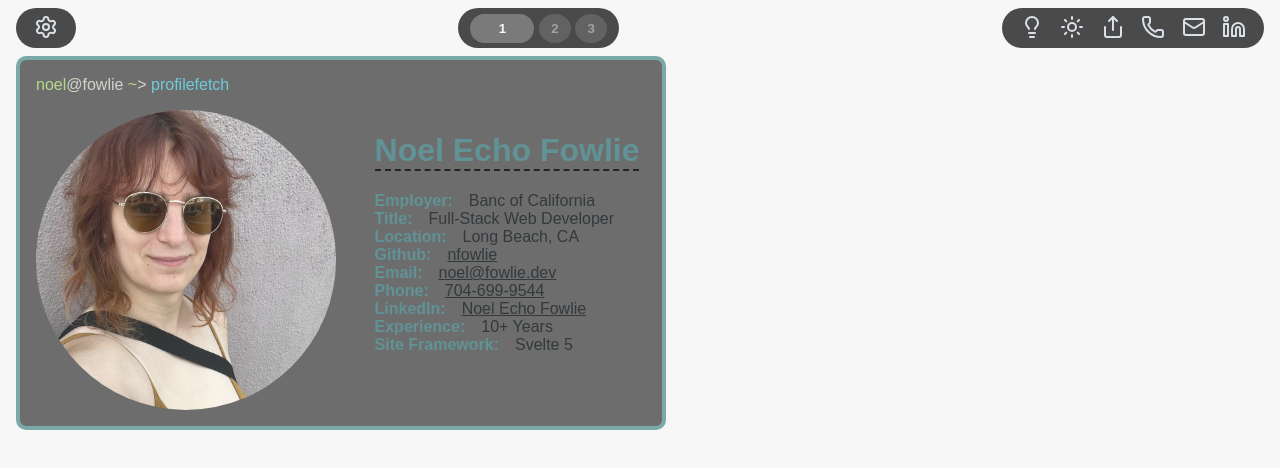
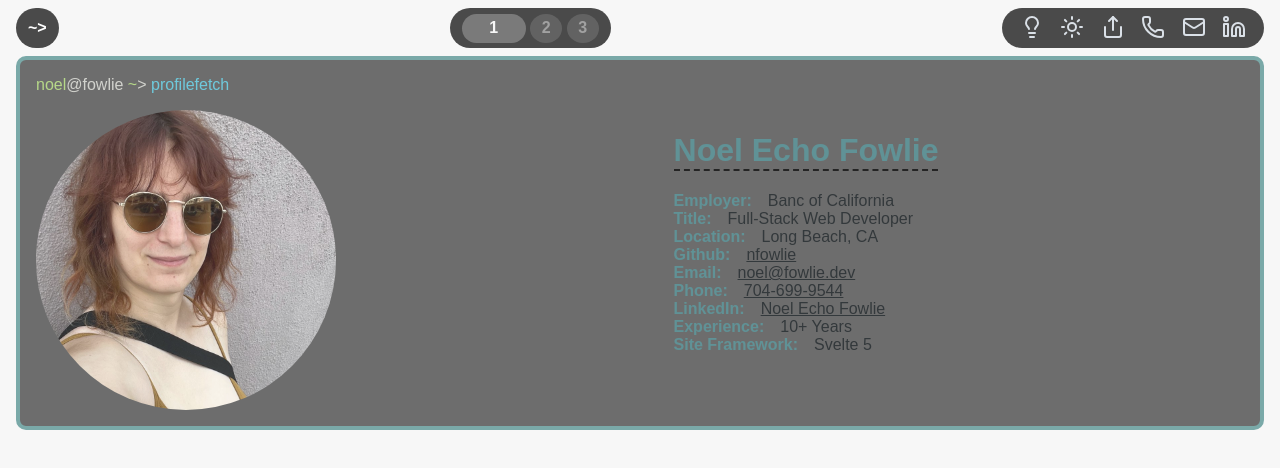
Before and after one commit to nfowlie/personal-site-svelte, a SvelteKit app: page / in a window 1280 px wide. Shown: the top 468 px of the page. Built offline with nearby package versions, Linux system fonts and the light colour scheme.

Commit message:
Moved to an Application wrapper structure. Application names are now in the status menu.

```diff
--- /dev/null
+++ b/src/lib/components/Application.svelte
@@ -0,0 +1,41 @@
+<script>
+	import { applicationRune } from '$lib/runes/ApplicationRune.svelte';
+	import { onMount } from 'svelte';
+	let { applicationName, applicationBackground } = $props();
+	let root;
+
+	onMount(() => {
+		// Set Application Background Color
+		root.style.setProperty('--application-background-color', applicationBackground);
+
+		// Change current application name in status bar
+		root.addEventListener('mouseleave', (e) => {
+			applicationRune.title = '~>';
+		});
+		root.addEventListener('mouseenter', (e) => {
+			applicationRune.title = applicationName;
+		});
+	});
+</script>
+
+<div class="application" bind:this={root}>
+	<slot />
+</div>
+
+<style>
+	.application {
+		--application-background-color: #fff;
+		border: 4px solid rgb(101, 156, 155);
+		transition: 400ms;
+		opacity: 0.85;
+		border-radius: 10px;
+		background-color: var(--application-background-color);
+	}
+	:global(.application > *) {
+		padding: 1rem;
+	}
+	.application:hover {
+		border: 4px solid rgb(65, 184, 164);
+		opacity: 1;
+	}
+</style>
--- a/src/lib/components/Desktops.svelte
+++ b/src/lib/components/Desktops.svelte
@@ -16,21 +16,23 @@
 		buttons.forEach((button) => {
 			button.classList.remove('current');
 		});
-
-		e.target.classList.add('current');
 	};
 </script>
 
 <div id="desktops" bind:this={desktop}>
-	<button class="current" on:click={changeDesktop}>1</button>
-	<button on:click={changeDesktop}>2</button>
-	<button on:click={changeDesktop}>3</button>
+	<a href="/" class="current" on:click={changeDesktop}>1</a>
+	<a href="/projects" on:click={changeDesktop}>2</a>
+	<a href="/resume" on:click={changeDesktop}>3</a>
 </div>
 
 <style>
 	#desktops {
 	}
-	button {
+	a {
+		display: inline-flex;
+		justify-content: center;
+		align-items: center;
+		text-decoration: none;
 		font-weight: 700;
 		height: 100%;
 		width: 2rem;
@@ -40,7 +42,7 @@
 		opacity: 0.5;
 		color: var(--gray0);
 	}
-	button.current {
+	a.current {
 		width: 4rem;
 		border-radius: 25px;
 		opacity: 1;
--- /dev/null
+++ b/src/lib/components/Skills.svelte
@@ -0,0 +1,64 @@
+<script>
+</script>
+
+<div id="skills"></div>
+
+<style>
+	#terminal {
+		--terminal-command: #57c2d8;
+		--terminal-username: #abd376;
+		--terminal-system: #cbccc6;
+		display: grid;
+		column-gap: 2rem;
+		row-gap: 1rem;
+		background-color: rgba(16, 16, 16, 0.699);
+		grid-template-areas:
+			'command command'
+			'picture infoBlock';
+	}
+	.commandContainer {
+		grid-area: command;
+
+		.username,
+		.commandTilde {
+			color: var(--terminal-username);
+		}
+		.system {
+			color: var(--terminal-system);
+		}
+		.command {
+			color: var(--terminal-command);
+		}
+	}
+	img {
+		grid-area: picture;
+		border-radius: 50%;
+		height: 300px;
+		width: 300px;
+	}
+	#infoBlock {
+		grid-area: infoBlock;
+	}
+	#infoTitle {
+		border-block-end: 2px dashed black;
+		display: inline-block;
+		color: var(--terminal-title);
+	}
+	.info {
+		display: flex;
+	}
+	.info-title {
+		margin-inline-end: 1rem;
+		color: var(--terminal-title);
+		font-weight: 700;
+	}
+	.info-title::after {
+		content: ':';
+	}
+	.info-detail {
+		color: var(--terminal-detail);
+	}
+	a {
+		color: inherit;
+	}
+</style>
--- a/src/lib/components/Start.svelte
+++ b/src/lib/components/Start.svelte
@@ -1,14 +1,20 @@
 <script>
 	import LucideIcon from '$lib/components/LucideIcon.svelte';
+	import { applicationRune } from '$lib/runes/ApplicationRune.svelte';
 </script>
 
 <div id="start">
-	<button>
-		<LucideIcon name="Settings"></LucideIcon>
-	</button>
+	<div class="title">
+		{applicationRune.title}
+	</div>
 </div>
 
 <style>
 	#start {
+		color: white;
+		font-weight: 700;
+		line-height: 1em;
+		display: flex;
+		align-items: center;
 	}
 </style>
--- a/src/lib/components/Terminal.svelte
+++ b/src/lib/components/Terminal.svelte
@@ -1,5 +1,7 @@
 <script>
 	import profileImage from '$lib/images/profile.jpg';
+	import { onMount } from 'svelte';
+	import { applicationRune } from '$lib/runes/ApplicationRune.svelte';
 </script>
 
 <div id="terminal">
@@ -67,9 +69,6 @@
 		display: grid;
 		column-gap: 2rem;
 		row-gap: 1rem;
-		border-radius: 10px;
-		background-color: rgba(16, 16, 16, 0.699);
-		padding: 1rem;
 		grid-template-areas:
 			'command command'
 			'picture infoBlock';
--- /dev/null
+++ b/src/lib/runes/ApplicationRune.svelte.ts
@@ -0,0 +1 @@
+export let applicationRune = $state({ title: '~>', background: '#fff' });
--- a/src/routes/+layout.svelte
+++ b/src/routes/+layout.svelte
@@ -118,12 +118,16 @@
 		grid-template-columns: repeat(3, max-content);
 		justify-content: space-between;
 	}
+
 	:global(.navbar > *) {
 		padding-inline: 0.75rem;
 		padding-block: 0.35rem;
 		background-color: rgba(0, 0, 0, 0.699);
 		display: inline-block;
 		border-radius: 20px;
+	}
+	:global(.navbar > *:empty) {
+		opacity: 0;
 	}
 	:global(button) {
 		background: none;
--- a/src/routes/+page.svelte
+++ b/src/routes/+page.svelte
@@ -1,30 +1,19 @@
 <script>
-	// import ProfileImage from '$lib/assets/images/profile.jpg';
+	import Application from '$lib/components/Application.svelte';
 	import Terminal from '$lib/components/Terminal.svelte';
 </script>
 
 <main>
-	<Terminal></Terminal>
+	<Application
+		applicationName="Terminal ~> profilefetch"
+		applicationBackground="rgba(16, 16, 16, 0.699)"
+	>
+		<Terminal></Terminal>
+	</Application>
 </main>
 
 <style>
 	main {
-		margin: 0 auto;
-		display: grid;
-		grid-template-areas: 'terminal';
 		margin-inline: 1rem;
 	}
-	:global(main > *) {
-		border: 4px solid rgb(101, 156, 155);
-		transition: 400ms;
-		opacity: 0.85;
-	}
-	:global(main > *:hover) {
-		border: 4px solid rgb(65, 184, 164);
-		opacity: 1;
-	}
-	:global(#terminal) {
-		grid-area: terminal;
-		width: 610px;
-	}
 </style>
```
Also changed, not shown: 1 other file (tests, documents, lock files or other folders).
